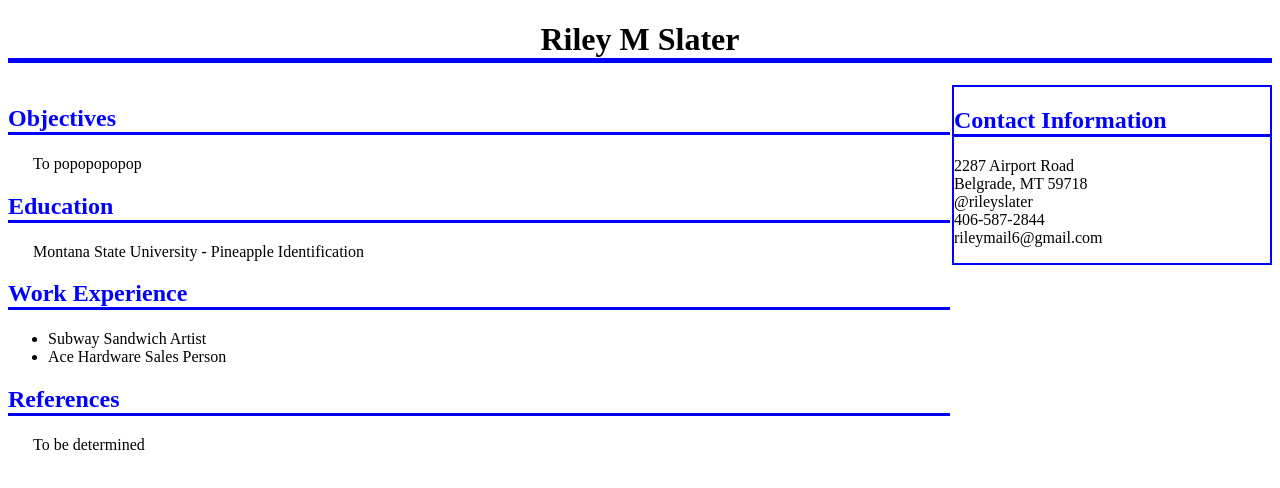
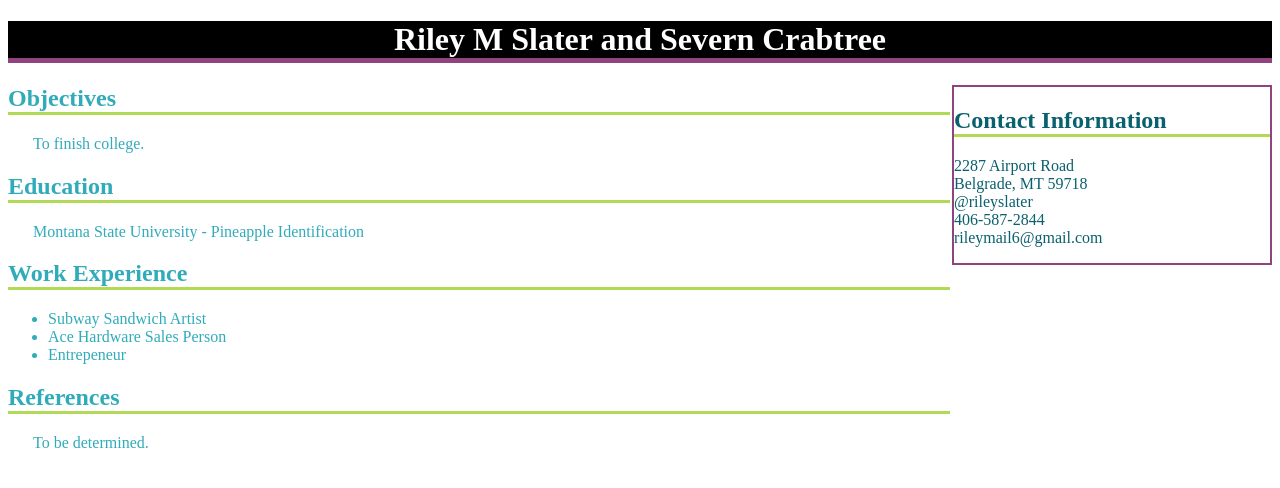
Before and after one commit to severnc/cs-145, a plain HTML site: page techLabs/lab5/html/index.html in a window 1280 px wide. Drawn offline with Linux system fonts and the light colour scheme.

Commit message:
updating Colors and styles

```diff
--- a/techLabs/lab5/css/index.css
+++ b/techLabs/lab5/css/index.css
@@ -1,13 +1,15 @@
+
+/*Written by: Riley Slater and Severn Crabtree*/
 
 h1 {
-	border-bottom: 5px solid #0000ff;
+	color: #ffffff;
+	background-color: #000000;
+	border-bottom: 5px solid #914380;
 	text-align: center;
 }
 
 h2 {
-	color: #0000ff;
-	border-bottom: 3px solid #0000ff;
-
+	border-bottom: 3px solid #b3da56;
 }
 
 p {
@@ -15,16 +17,19 @@ p {
 }
 
 #rightDiv {
+	color: #09606e;
 	float: right;
 	width: 25%;
-	border: 2px solid #0000ff;
+	border: 2px solid #914380;
 	padding: 0px;
 	margin: 0px;
 }
 
 #leftDiv {
+	color: #30abba;
 	float: left;
 	width: 74.5%;
 	padding: 0px;
 	margin: 0px;
+	margin-top: -20px;
 }
--- a/techLabs/lab5/html/index.html
+++ b/techLabs/lab5/html/index.html
@@ -1,3 +1,5 @@
+
+<!--Written by: Riley Slater and Severn Crabtree-->
 
 
 <!DOCTYPE HTML>
@@ -11,7 +13,7 @@
 
 <body>
 
-	<h1>Riley M Slater</h1>
+	<h1>Riley M Slater and Severn Crabtree</h1>
 
 	<div id='rightDiv'>
 		<h2>Contact Information</h2>
@@ -25,7 +27,7 @@
 	<div id='leftDiv'>
 		<h2>Objectives</h2>
 		<p>
-			To popopopopop
+			To finish college.
 		</p>
 
 		<h2>Education</h2>
@@ -37,11 +39,12 @@
 		<ul>
 			<li>Subway Sandwich Artist</li>
 			<li>Ace Hardware Sales Person</li>
+			<li>Entrepeneur</li>
 		</ul>
 
 		<h2>References</h2>
 		<p>
-			To be determined
+			To be determined.
 		</p>
 	</div>
 
```
